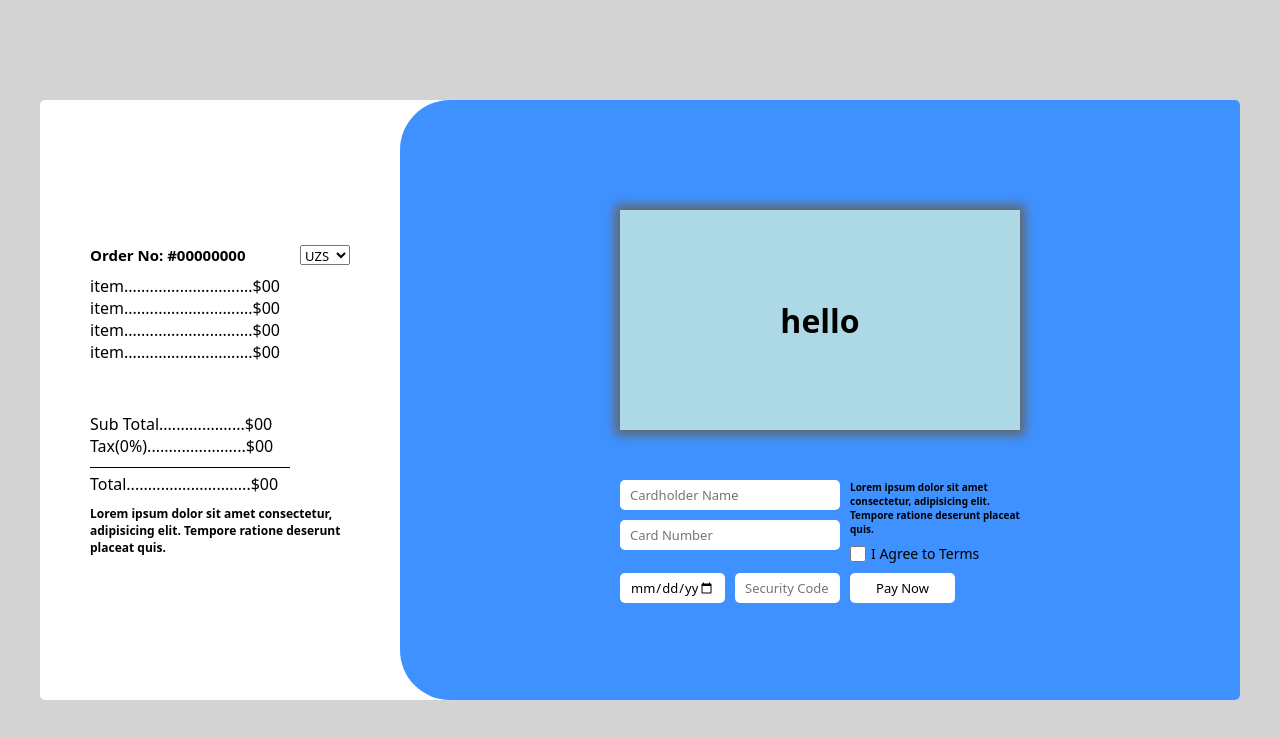
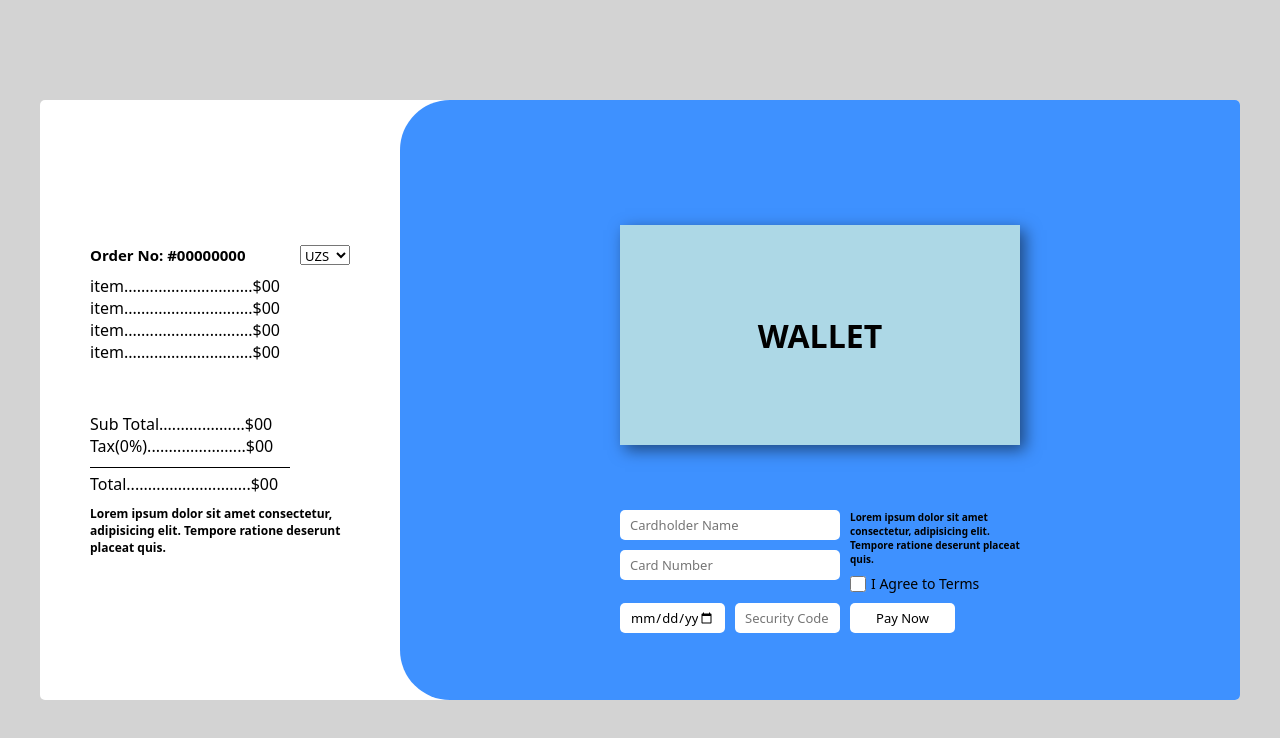
Before and after one commit to bobur12012005/Bank, a website built with Vite: page pages/card-view/index.html in a window 1280 px wide. Built offline with nearby package versions, Linux system fonts and the light colour scheme.

Commit message:
adding function to card

```diff
--- a/pages/card-view/index.css
+++ b/pages/card-view/index.css
@@ -119,16 +119,55 @@ body {
                 width: 100%;
                 height: 220px;
                 perspective: 800px;
-                background: lightblue;
+                margin: 50px auto;
                 transition: all 0.3s ease;
-                box-shadow: 0px 0px 10px 5px #656565;
+            }
+
+            .front,
+            .back {
+                position: absolute;
+                width: 100%;
+                height: 100%;
+                backface-visibility: hidden;
+                transition: transform 0.6s ease;
+                transform-style: preserve-3d;
                 display: flex;
                 justify-content: center;
                 align-items: center;
+                box-shadow: 5px 5px 15px rgba(0, 0, 0, 0.5);
+                user-select: none;
+            }
 
-                &:hover {
-                    transform: rotateX(20deg) rotateY(-20deg);
-                }
+            .front {
+                background-color: lightblue;
+            }
+
+            .back {
+                background-color: lightcoral;
+                transform: rotateY(180deg);
+            }
+
+            .card.is-flipped .front {
+                transform: rotateY(180deg);
+            }
+
+            .card.is-flipped .back {
+                transform: rotateY(0deg);
+            }
+
+            .card::before {
+                content: "";
+                position: absolute;
+                top: 0;
+                left: 0;
+                width: 100%;
+                height: 100%;
+                background-color: transparent;
+                transition: all 0.3s ease;
+            }
+
+            .card:hover::before {
+                transform: rotateX(20deg) rotateY(-20deg);
             }
         }
 
--- a/pages/card-view/index.html
+++ b/pages/card-view/index.html
@@ -43,7 +43,12 @@
         <div class="container-rightSide">
             <div class="cardView">
                 <div class="card">
-                    <h1>hello</h1>
+                    <div class="front">
+                        <h1>WALLET</h1>
+                    </div>
+                    <div class="back">
+                        <h1>amount of money</h1>
+                    </div>
                 </div>
             </div>
             <form class="other" name="card-data">
--- a/pages/card-view/index.js
+++ b/pages/card-view/index.js
@@ -1,4 +1,8 @@
 const card = document.querySelector('.card')
+
+card.addEventListener('dblclick', function () {
+    card.classList.toggle('is-flipped')
+})
 
 card.addEventListener('mousemove', (event) => {
     const rect = card.getBoundingClientRect()
```
